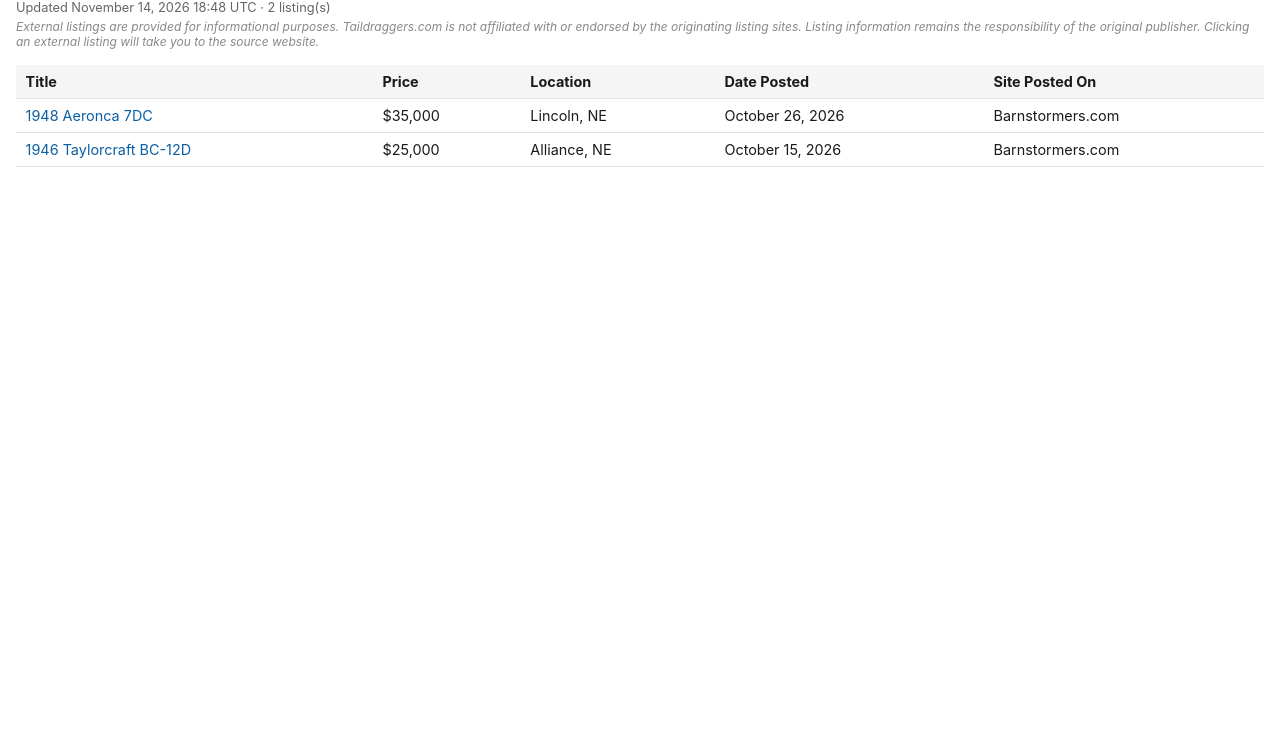
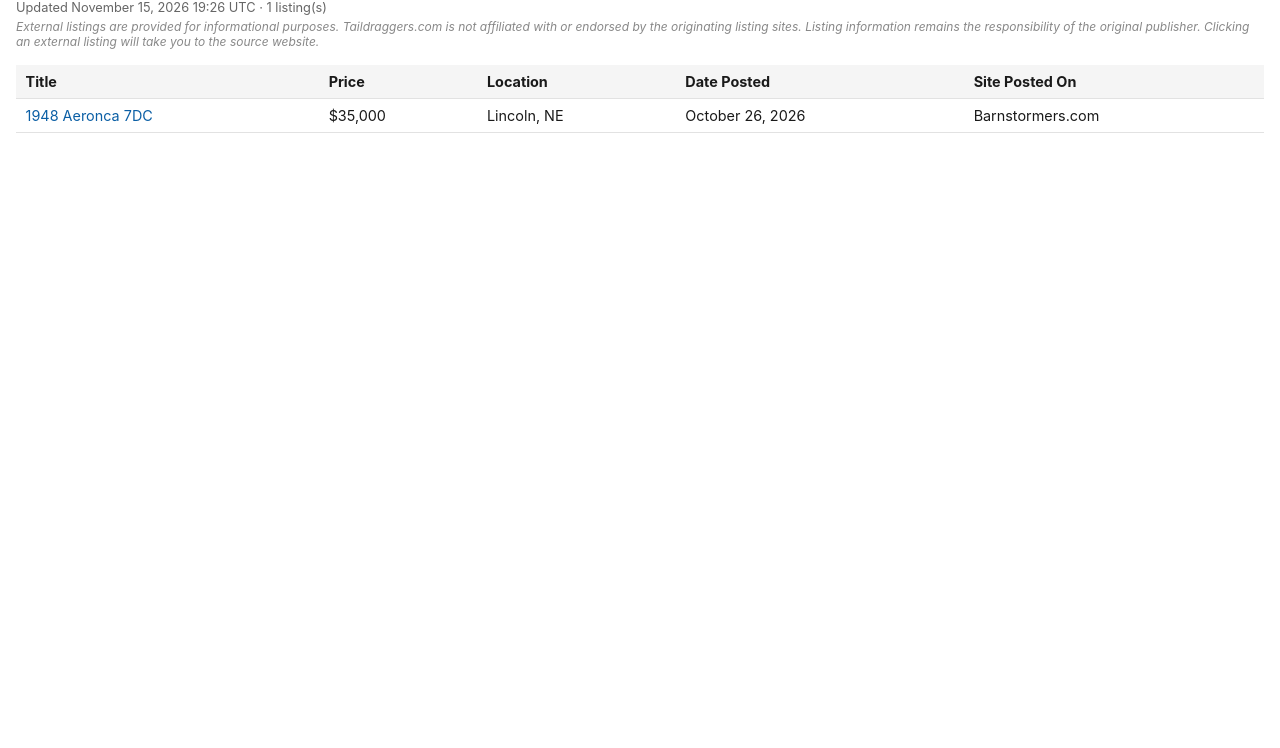
Before and after one commit to taildraggers/nebraska, a plain HTML site: page docs/index.html in a window 1280 px wide. Shown: the part 52-800 px from the top of the page. Drawn offline with Linux system fonts and the light colour scheme.

Commit message:
Update Nebraska listings (2026-11-15)

```diff
--- a/docs/index.html
+++ b/docs/index.html
@@ -58,7 +58,7 @@
 </head>
 <body>
   <h1>Taildragger Ads in Nebraska</h1>
-  <div class="updated">Updated November 14, 2026 18:48 UTC &middot; 2 listing(s)</div>
+  <div class="updated">Updated November 15, 2026 19:26 UTC &middot; 1 listing(s)</div>
   <div class="disclaimer">External listings are provided for informational purposes. Taildraggers.com is not affiliated with or endorsed by the originating listing sites. Listing information remains the responsibility of the original publisher. Clicking an external listing will take you to the source website.</div>
   <table>
     <thead>
@@ -66,7 +66,6 @@
     </thead>
     <tbody>
         <tr><td><a href="https://www.barnstormers.com/classified-2069705-1948-Aeronca-Champ-7DC-(126).html" target="_blank" rel="noopener noreferrer">1948 Aeronca 7DC</a></td><td>$35,000</td><td>Lincoln, NE</td><td>October 26, 2026</td><td>Barnstormers.com</td></tr>
-        <tr><td><a href="https://www.barnstormers.com/classified-2063943-1946-Taylorcraft-BC-12D,-C-85.html" target="_blank" rel="noopener noreferrer">1946 Taylorcraft BC-12D</a></td><td>$25,000</td><td>Alliance, NE</td><td>October 15, 2026</td><td>Barnstormers.com</td></tr>
     </tbody>
   </table>
 <script>
```
